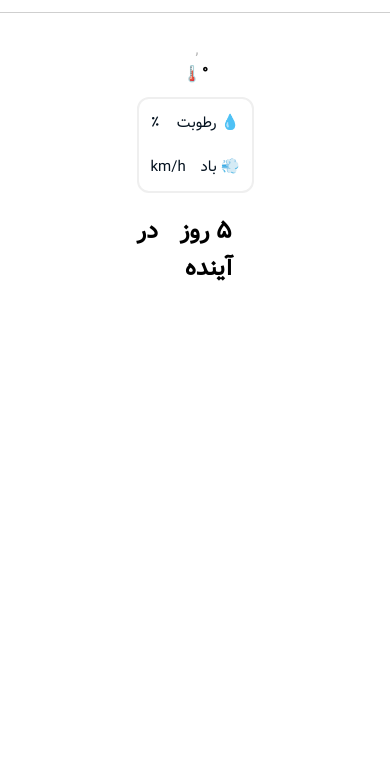
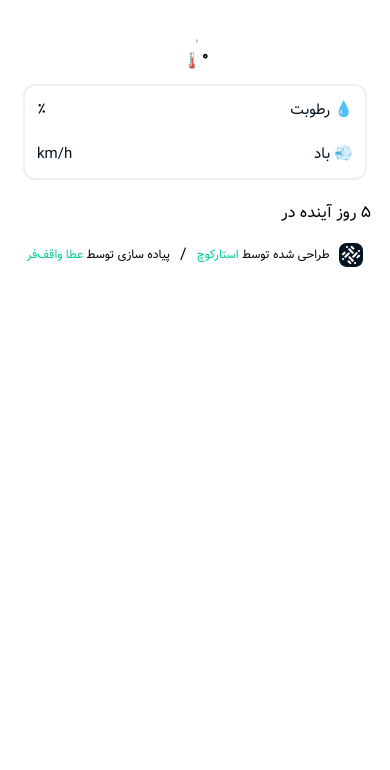
Before and after one commit to Atavagheffar/fourth-project-of-bootcamp, a plain HTML site: page index.html in a window 390 px wide. Shown: the part 74-844 px from the top of the page. Drawn offline with Linux system fonts and the light colour scheme; no server answers.

Commit message:
RD + add footer

```diff
--- a/index.html
+++ b/index.html
@@ -101,7 +101,26 @@
       <p id="cityName2"></p>
     </h2>
     <div class="forecast" id="forecast"></div>
-
+<div id="footer">
+  <svg width="24" height="24" viewBox="0 0 24 24" fill="none" xmlns="http://www.w3.org/2000/svg">
+    <rect width="24" height="24" rx="7.3846" fill="#051320"/>
+    <circle cx="4.06006" cy="16.081" r="1.05409" transform="rotate(-135 4.06006 16.081)" fill="white"/>
+    <rect x="6.35034" y="15.2826" width="2.10817" height="6.92685" rx="1.05409" transform="rotate(-135 6.35034 15.2826)" fill="white"/>
+    <rect x="3.90015" y="12.8334" width="2.10817" height="4.51751" rx="1.05409" transform="rotate(-135 3.90015 12.8334)" fill="white"/>
+    <circle cx="19.9409" cy="7.93546" r="1.05409" transform="rotate(45 19.9409 7.93546)" fill="white"/>
+    <rect x="17.6497" y="8.7337" width="2.10817" height="6.92685" rx="1.05409" transform="rotate(45 17.6497 8.7337)" fill="white"/>
+    <rect x="20.0994" y="11.1828" width="2.10817" height="4.51751" rx="1.05409" transform="rotate(45 20.0994 11.1828)" fill="white"/>
+    <circle cx="16.0801" cy="19.9399" r="1.05409" transform="rotate(135 16.0801 19.9399)" fill="white"/>
+    <rect x="15.2815" y="17.6513" width="2.10817" height="6.92685" rx="1.05409" transform="rotate(135 15.2815 17.6513)" fill="white"/>
+    <rect x="12.8323" y="20.1" width="2.10817" height="4.51751" rx="1.05409" transform="rotate(135 12.8323 20.1)" fill="white"/>
+    <circle cx="7.93479" cy="4.06049" r="1.05409" transform="rotate(-45 7.93479 4.06049)" fill="white"/>
+    <rect x="8.73315" y="6.34869" width="2.10817" height="6.92685" rx="1.05409" transform="rotate(-45 8.73315 6.34869)" fill="white"/>
+    <rect x="11.1819" y="3.89948" width="2.10817" height="4.51751" rx="1.05409" transform="rotate(-45 11.1819 3.89948)" fill="white"/>
+    </svg>
+<p>طراحی شده توسط <span>استارکوچ</span></p>
+  <span> / </span>
+<p>پیاده سازی توسط <span>عطا واقف‌فر</span></p>
+</div>
     <script src="script.js" defer></script>
   </body>
 </html>
--- a/script.js
+++ b/script.js
@@ -41,7 +41,7 @@ function fetchWeather(city) {
     .then((res) => res.json())
     .then((data) => {
       document.getElementById("temp").textContent = parseInt(data.main.temp);
-      document.getElementById("temp").style.fontSize = "70px";
+      document.getElementById("temp").style.fontSize = "60px";
       document.getElementById("temp").style.fontWeight = "600";
 
       document.getElementById("humidity").textContent = data.main.humidity;
--- a/style.css
+++ b/style.css
@@ -24,7 +24,7 @@ body {
   display: flex;
   justify-content: center;
   gap: 10px;
-  margin-top: 20px;
+  margin-top: 10px;
 }
 .day {
   padding: 12px 8px;
@@ -41,16 +41,17 @@ body {
 }
 .day > p:nth-child(3) {
   font-family: "Vazir";
-  font-weight: 600;
+  font-weight: 400;
   font-size: 10px;
   text-align: center;
-  margin-bottom: 8px;
-  margin-top: 8px;
+  margin-bottom: 5px;
+  margin-top: 5px;
+  color: #b3b3b3;
 }
 .day > p:nth-child(4) {
   font-family: "Vazir";
-  font-weight: 600;
-  font-size: 16px;
+  font-weight: 500;
+  font-size: 14px;
   text-align: center;
 }
 #temp::after {
@@ -108,7 +109,11 @@ h2 {
   flex-direction: row;
   justify-content: flex-start;
   margin: auto;
-  width: 30%;
+  width: 100%;
+  padding-right: 35%;
+  font-family: "Vazir";
+  font-weight: 400;
+  font-size: 16px;
 }
 #cityName2::before {
   content: "در ";
@@ -145,6 +150,8 @@ nav {
   background-color: #b3b3b34d;
   border: 1px solid #ccc;
   border-radius: 8px;
+  backdrop-filter: blur(10px);
+
   padding: 20px;
   width: 160px;
   display: none;
@@ -192,3 +199,56 @@ nav {
   text-align: center;
   cursor: pointer;
 }
+/*************************** fooooter **/
+#footer {
+  width: 100%;
+  padding: 2%;
+  display: flex;
+  flex-direction: row;
+  /* flex-wrap: nowrap; */
+  justify-content: center;
+  gap: 10px;
+  align-items: center;
+}
+#footer > p {
+  /* font-family: KalamehFaNum; */
+  font-weight: 300;
+  font-size: 12px;
+  text-align: right;
+}
+#footer > p > span {
+  color: #01cd98;
+  /* font-family: KalamehFaNum; */
+  font-weight: 500;
+  font-size: 12px;
+  text-align: right;
+}
+/***************** responsive for phone */
+@media (max-width: 426px) {
+  body {
+    /* background-color: rgba(0, 255, 255, 0.068); */
+    padding: 1%;
+  }
+  nav {
+    /* background-color: aqua; */
+    padding: 1% 2%;
+    justify-content: space-between;
+    margin-bottom: 5px;
+  }
+  .city-radio-group {
+    top: 9vh;
+    right: 2vw;
+    backdrop-filter: blur(10px);
+  }
+  #wBox1 {
+    width: 90%;
+  }
+  h2 {
+    text-align: start;
+    padding: 0 15px;
+  }
+  .forecast {
+    width: 95%;
+    margin: 5px auto;
+  }
+}
```
